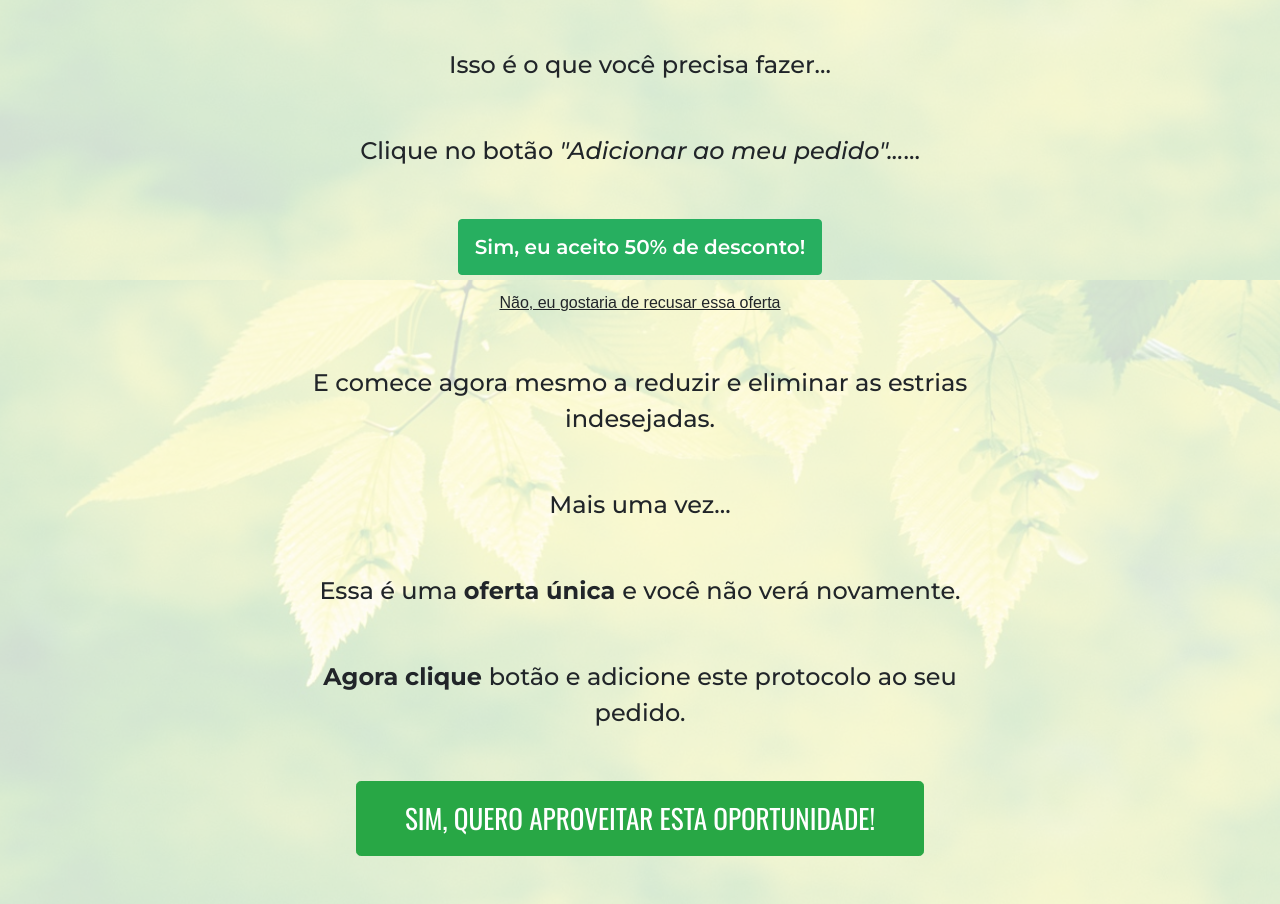
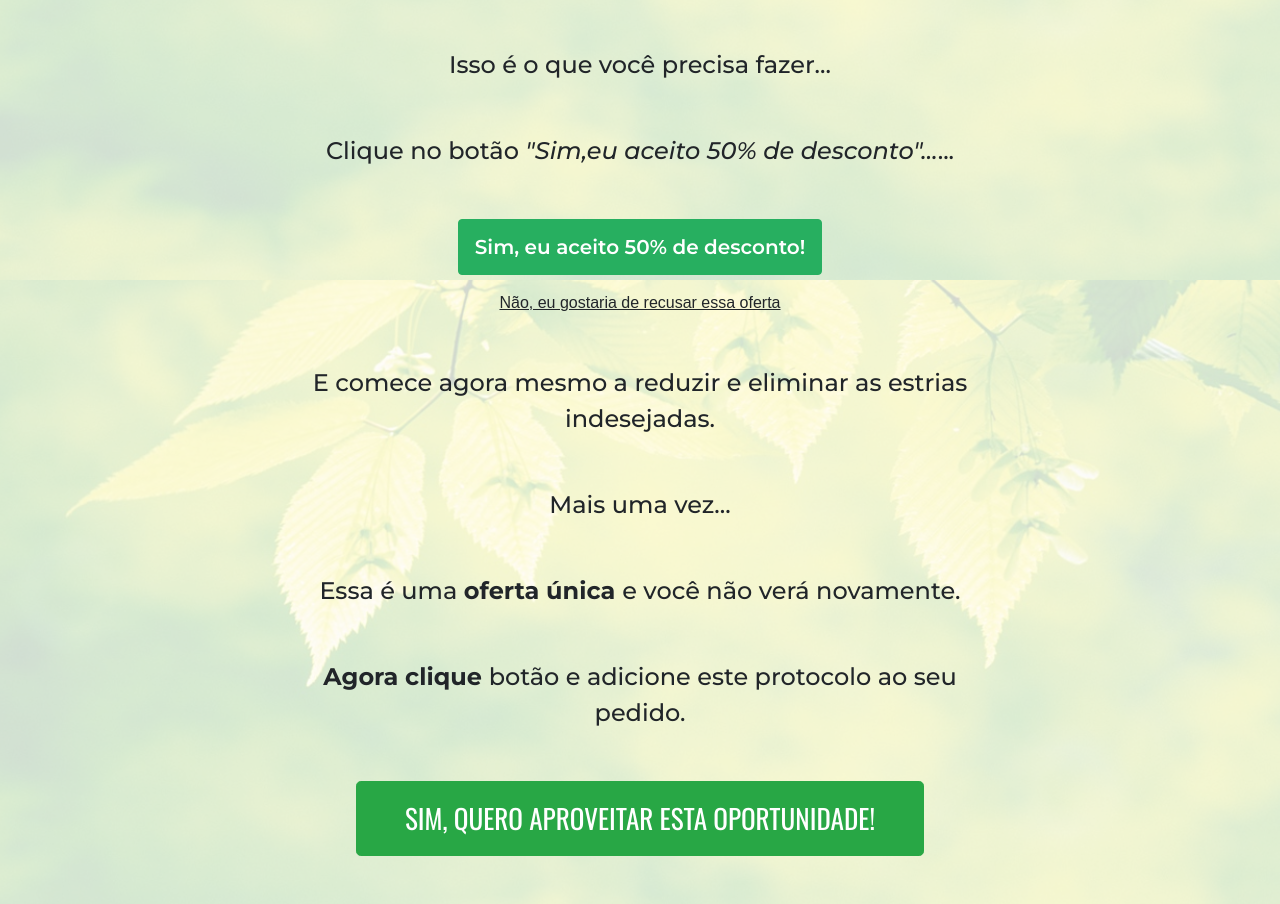
Before and after one commit to mr7negociosonline/ndesalud.online, a plain HTML site: page downsell/index.html in a window 1280 px wide. Shown: the part 1320-2224 px from the top of the page. Drawn offline with nearby package versions, Linux system fonts and the light colour scheme.

Commit message:
Update index.html

```diff
--- a/downsell/index.html
+++ b/downsell/index.html
@@ -65,7 +65,7 @@
           <p class="lead">O objetivo é se livrar das estrias e <span class="text-danger font-weight-bold">eliminar</span> tudo o que possa prejudicar sua autoestima.</p>
           <p class="lead">É por isso que estou oferecendo essa oportunidade incrível.</p>
           <p class="lead">Isso é o que você precisa fazer...</p>
-          <p class="lead">Clique no botão <span class="font-italic">"Adicionar ao meu pedido"...</span>...</p>
+          <p class="lead">Clique no botão <span class="font-italic">"Sim,eu aceito 50% de desconto"...</span>...</p>
 
 
           <div id="cta">
```
